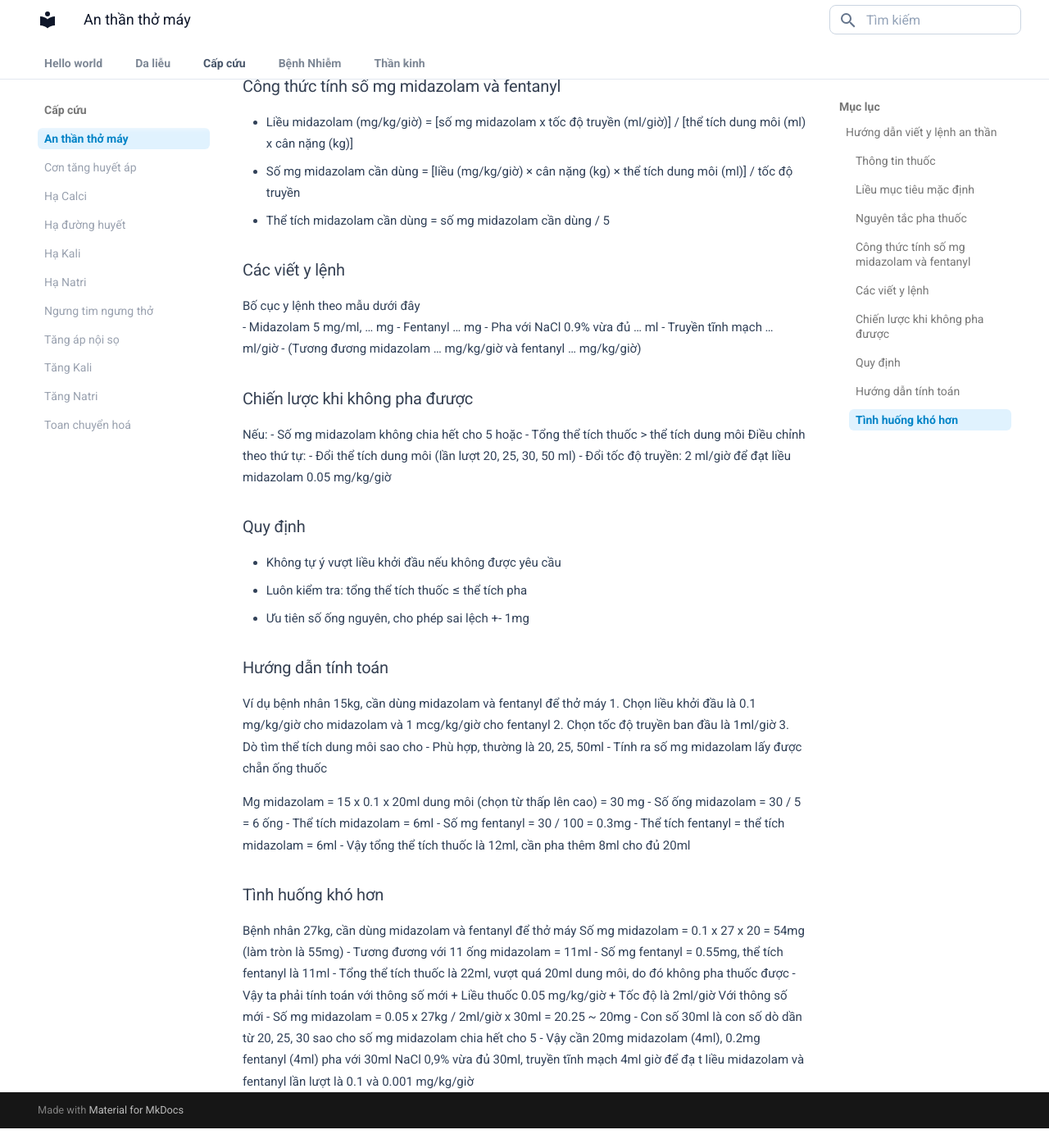
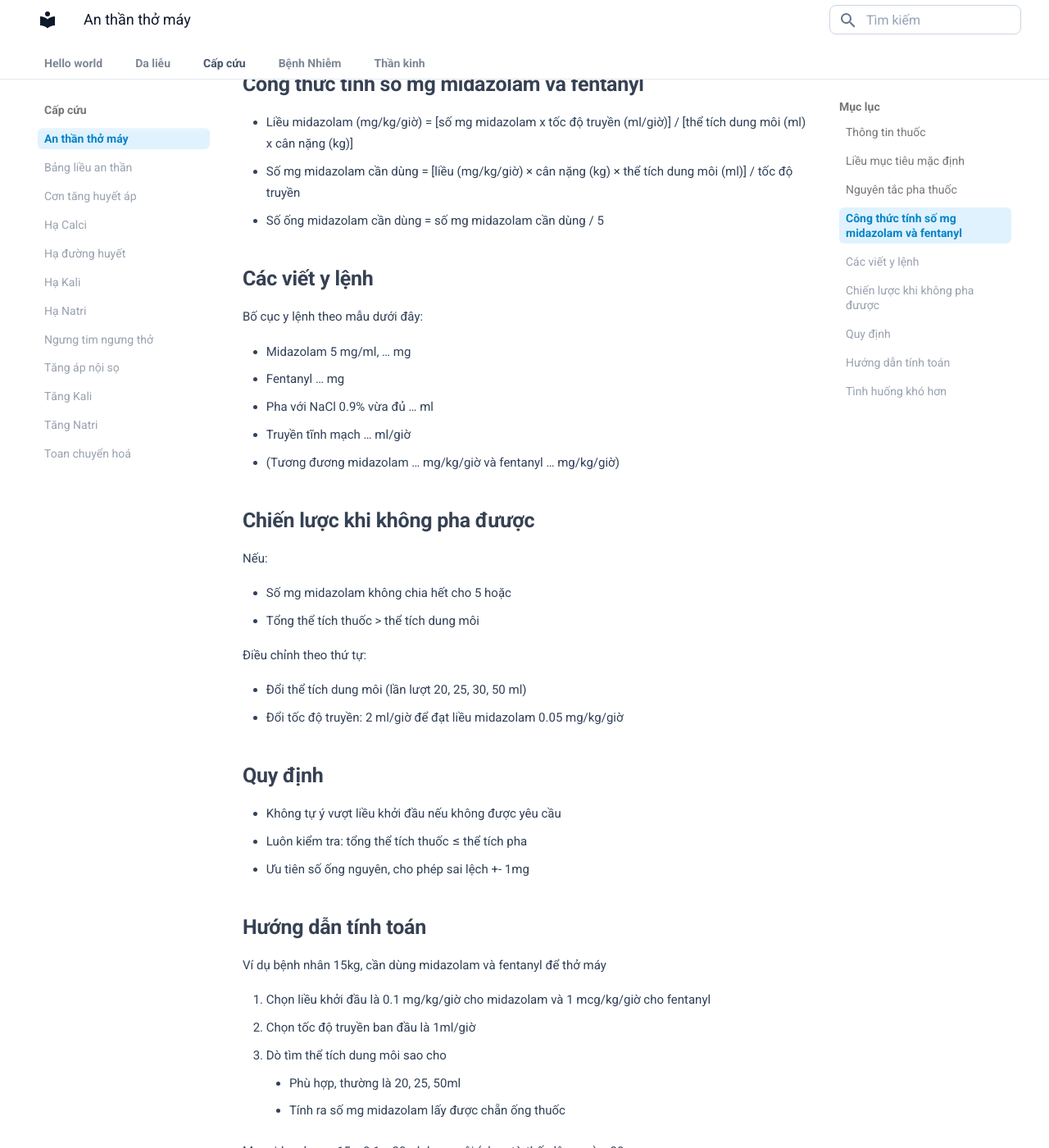
Before and after one commit to Nam9396/medical_note, an MkDocs documentation site: the page built from docs/emergency/an-than-tho-may.md, in a window 1280 px wide and 1400 px high, scrolled down 1144 px. Shown: the whole window at 82% size. Built offline with MkDocs 1.6.1 and Material for MkDocs 9.7.7, drawn with Linux system fonts in a browser that asks for light colours; before the commit the page ends 2520 px from its top, so only the background shows below that; some of the changed text lies outside the part shown.

Commit message:
Add dosage table for Midazolam and Fentanyl based on patient weight and update content structure in an-than-tho-may.md

```diff
--- a/docs/emergency/an-than-tho-may.md
+++ b/docs/emergency/an-than-tho-may.md
@@ -1,22 +1,28 @@
-## Hướng dẫn viết y lệnh an thần
 
-### Thông tin thuốc
+# Hướng dẫn viết y lệnh an thần
+
+## Thông tin thuốc
+
 -	Midazolam 5 mg/ml
 -	Fentanyl 0.1 mg/2ml
 
-### Liều mục tiêu mặc định
+## Liều mục tiêu mặc định
+
 -	Midazolam
     + Khởi đầu: 0.1 mg/kg/giờ
     + Liều khởi đầu tối đa: 10mg/giờ
+
 -	Fentanyl
     + Khởi đầu: 1 mcg/kg/giờ
     + Liều khởi đầu tối đa: không đề cập rõ ràng, ghi nhận 5 mcg/kg/hour
+
 -	Vì liều mục tiêu:
     + midazolam = 0.1 mg/kg/giờ
     + fentanyl = 1 mcg/kg/giờ = 0.001 mg/kg/giờ
     + Do đó: mg fentanyl cần dùng = mg midazolam cần dùng / 100
 
-### Nguyên tắc pha thuốc
+## Nguyên tắc pha thuốc
+
 -	Pha chung midazolam và fentanyl trong một bơm tiêm
 -	Ưu tiên tốc độ truyền dễ nhớ: 1 ml/giờ hoặc 2 ml/giờ
 -	Tốc độ truyền 1ml/giờ cho ra liều 0.1 mg/kg/giờ (midazolam) và 1 mcg/kg/giờ (fentanyl)
@@ -27,34 +33,44 @@
 -	Tổng thể tích thuốc (midazolam + fentanyl) ≤ thể tích pha
 -	Cho phép làm tròn liều ±10% để đạt số ống nguyên
 
-### Công thức tính số mg midazolam và fentanyl
+## Công thức tính số mg midazolam và fentanyl
+
 -	Liều midazolam (mg/kg/giờ) =  [số mg midazolam x tốc độ truyền (ml/giờ)] / [thể tích dung môi (ml) x cân nặng (kg)]
 -	Số mg midazolam cần dùng = [liều (mg/kg/giờ) × cân nặng (kg) × thể tích dung môi (ml)] / tốc độ truyền
--	Thể tích midazolam cần dùng = số mg midazolam cần dùng  / 5
+-	Số ống midazolam cần dùng = số mg midazolam cần dùng  / 5
 
-### Các viết y lệnh
-Bố cục y lệnh theo mẫu dưới đây
+## Các viết y lệnh
+
+Bố cục y lệnh theo mẫu dưới đây:
+
 -	Midazolam 5 mg/ml, … mg
 -	Fentanyl … mg
 -	Pha với NaCl 0.9% vừa đủ … ml
 -	Truyền tĩnh mạch … ml/giờ
 -	(Tương đương midazolam … mg/kg/giờ và fentanyl … mg/kg/giờ)
 
-### Chiến lược khi không pha đưược
+## Chiến lược khi không pha đưược
+
 Nếu:
+
 -	Số mg midazolam không chia hết cho 5 hoặc
 -	Tổng thể tích thuốc > thể tích dung môi
+
 Điều chỉnh theo thứ tự:
+
 -	Đổi thể tích dung môi (lần lượt 20, 25, 30, 50 ml)
 -	Đổi tốc độ truyền: 2 ml/giờ để đạt liều midazolam 0.05 mg/kg/giờ
 
-### Quy định
+## Quy định
+
 -	Không tự ý vượt liều khởi đầu nếu không được yêu cầu
 -	Luôn kiểm tra: tổng thể tích thuốc ≤ thể tích pha
 -	Ưu tiên số ống nguyên, cho phép sai lệch +- 1mg
 
-### Hướng dẫn tính toán
+## Hướng dẫn tính toán
+
 Ví dụ bệnh nhân 15kg, cần dùng midazolam và fentanyl để thở máy
+
 1.	Chọn liều khởi đầu là 0.1 mg/kg/giờ cho midazolam và 1 mcg/kg/giờ cho fentanyl
 2.	Chọn tốc độ truyền ban đầu là 1ml/giờ
 3.	Dò tìm thể tích dung môi sao cho
@@ -62,22 +78,36 @@
     - Tính ra số mg midazolam lấy được chẵn ống thuốc
 
 Mg midazolam = 15 x 0.1 x 20ml dung môi (chọn từ thấp lên cao) = 30 mg
+
 -	Số ống midazolam = 30 / 5 = 6 ống
 -	Thể tích midazolam = 6ml
 -	Số mg fentanyl = 30 / 100 =  0.3mg
 -	Thể tích fentanyl = thể tích midazolam = 6ml
 -	Vậy tổng thể tích thuốc là 12ml, cần pha thêm 8ml cho đủ 20ml
 
-### Tình huống khó hơn
+## Tình huống khó hơn
+
 Bệnh nhân 27kg, cần dùng midazolam và fentanyl để thở máy
+
 Số mg midazolam = 0.1 x 27 x 20 = 54mg (làm tròn là 55mg)
+
 -	Tương đương với 11 ống midazolam = 11ml
 -	Số mg fentanyl = 0.55mg, thể tích fentanyl là 11ml
 -	Tổng thể tích thuốc là 22ml, vượt quá 20ml dung môi, do đó không pha thuốc được
 -	Vậy ta phải tính toán với thông số mới
-+ Liều thuốc 0.05 mg/kg/giờ
-+ Tốc độ là 2ml/giờ
+    + Liều thuốc 0.05 mg/kg/giờ
+    + Tốc độ là 2ml/giờ
+
 Với thông số mới
+
 -	Số mg midazolam = 0.05 x 27kg / 2ml/giờ x 30ml = 20.25 ~ 20mg
 -	Con số 30ml là con số dò dần từ 20, 25, 30 sao cho số mg midazolam chia hết cho 5
--	Vậy cần 20mg midazolam (4ml), 0.2mg fentanyl (4ml) pha với 30ml NaCl 0,9% vừa đủ 30ml, truyền tĩnh mạch 4ml giờ để đạ   t liều midazolam và fentanyl lần lượt là 0.1 và 0.001 mg/kg/giờ
+-	Vậy cần 20mg midazolam (4ml), 0.2mg fentanyl (4ml) pha với 30ml NaCl 0,9% vừa đủ 30ml, truyền tĩnh mạch 4ml giờ để đạt liều midazolam và fentanyl lần lượt là 0.1 và 0.001 mg/kg/giờ
+
+
+
+**- SỐ MG FENTANYL = SỐ MG MIDAZOLAM / 100**
+
+**- THỂ TÍCH FENTANYL = THỂ TÍCH MIDAZOLAM**
+
+**- SỐ ỐNG FENTANYL = SỐ ỐNG MIDAZOLAM / 2**
```
Also changed, not shown: docs/emergency/bang-lieu-an-than.md (added, +51 -0 lines), docs/emergency/.pages.
